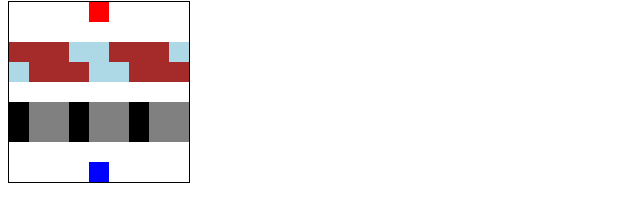
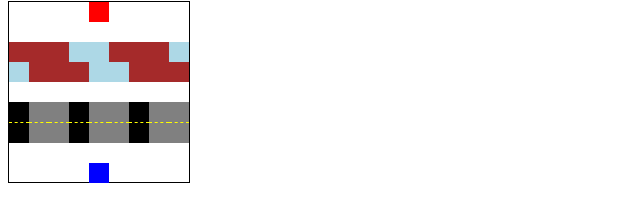
Before and after one commit to nard1n/FroggerGame, a plain HTML site: page index.html in a window 1280 px wide. Shown: the part 87-308 px from the top of the page, 0-640 px from the left. Drawn offline with Linux system fonts and the light colour scheme.

Commit message:
included details to readme with  screenshot

```diff
--- a/index.html
+++ b/index.html
@@ -4,7 +4,7 @@
     <meta charset="UTF-8" />
     <meta http-equiv="X-UA-Compatible" content="IE=edge" />
     <meta name="viewport" content="width=device-width, initial-scale=1.0" />
-    <title>Frogger JS</title>
+    <title>Frogger &#x1F438;</title>
     <link rel="stylesheet" href="style.css" />
     <script src="app.js" charset="utf-8"></script>
   </head>
@@ -69,15 +69,15 @@
         <div class="car-right c1"></div>
         <div class="car-right c2"></div>
         <div class="car-right c3"></div>
-        <div class="car-left c1"></div>
-        <div class="car-left c2"></div>
-        <div class="car-left c3"></div>
-        <div class="car-left c1"></div>
-        <div class="car-left c2"></div>
-        <div class="car-left c3"></div>
-        <div class="car-left c1"></div>
-        <div class="car-left c2"></div>
-        <div class="car-left c3"></div>
+        <div class="car-left c1 road-divider "></div>
+        <div class="car-left c2 road-divider "></div>
+        <div class="car-left c3 road-divider "></div>
+        <div class="car-left c1 road-divider "></div>
+        <div class="car-left c2 road-divider "></div>
+        <div class="car-left c3 road-divider "></div>
+        <div class="car-left c1 road-divider "></div>
+        <div class="car-left c2 road-divider "></div>
+        <div class="car-left c3 road-divider "></div>
         <div></div>
         <div></div>
         <div></div>
--- a/style.css
+++ b/style.css
@@ -28,6 +28,10 @@
     background-color: grey;
 }
 
+.road-divider {
+    border-top: 1px dashed yellow ;
+}
+
 .l1, .l2, .l3 {
     background-color: brown;
 }
```
Also changed, not shown: frogger.png (added), 1 other file.
